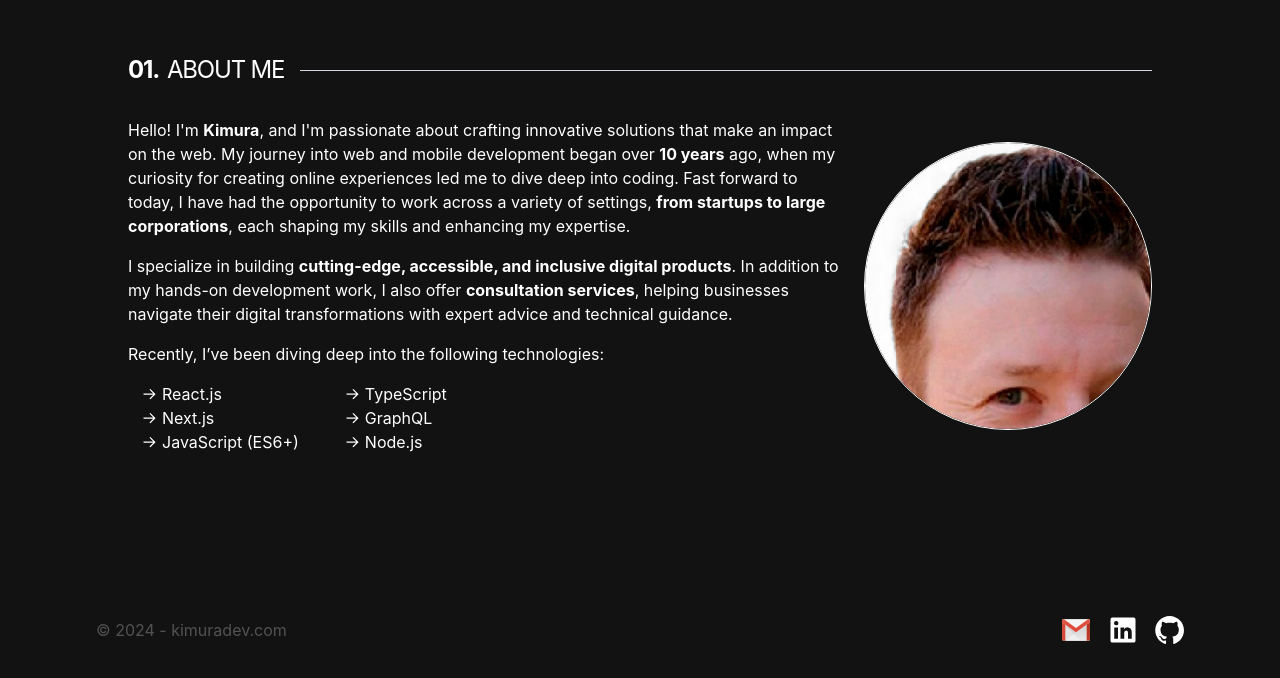
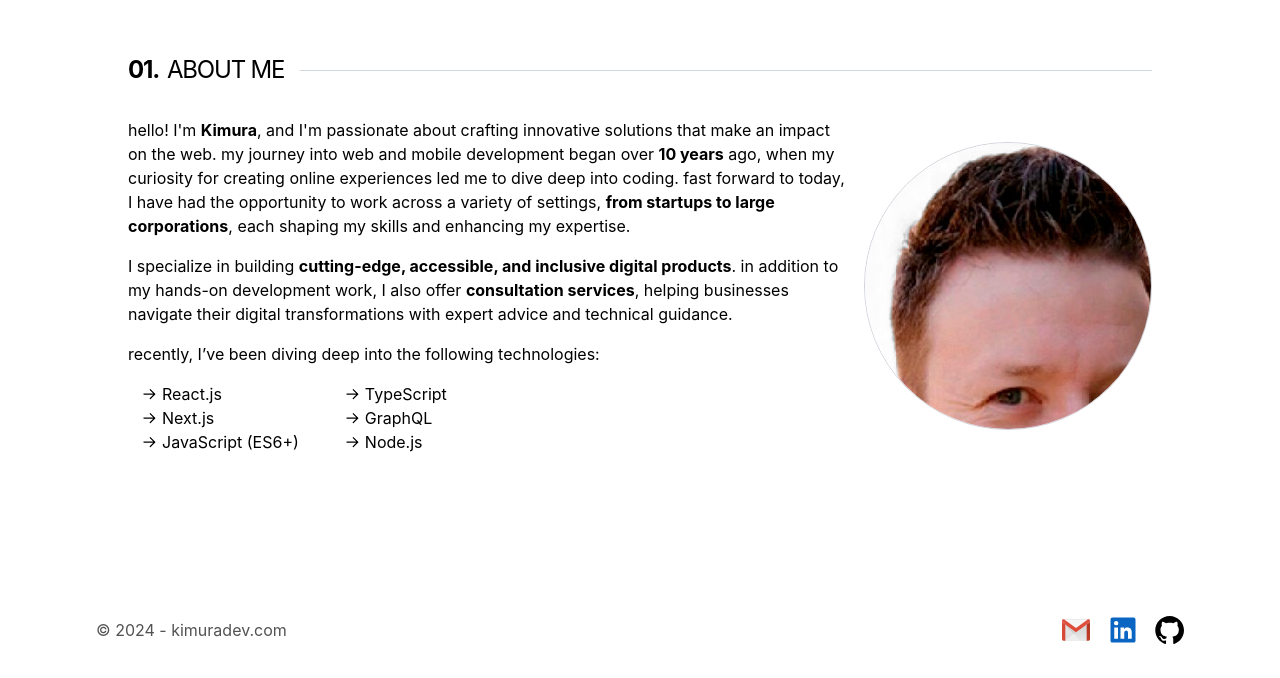
Before and after one commit to kimuradev/kimuradev-portfolio, a Next.js app: page /about-me in a window 1280 px wide. Shown: the part 122-800 px from the top of the page. Built offline with nearby package versions, Linux system fonts and the light colour scheme.

Commit message:
adjust title

```diff
--- a/app/(pages)/about-me/description.tsx
+++ b/app/(pages)/about-me/description.tsx
@@ -20,17 +20,17 @@ export default function Description() {
     return (
         <div className="flex flex-col gap-4">
             <p className="opacity-0 transition-fadein-right" style={{ animationDelay: `300ms` }}>
-                Hello! I'm <strong>Kimura</strong>, and I'm passionate about crafting innovative solutions that make an impact on the web.
-                My journey into web and mobile development began over <strong>10 years</strong> ago, when my curiosity for creating online experiences led me to dive deep into coding.
-                Fast forward to today, I have had the opportunity to work across a variety of settings, <strong>from startups to large corporations</strong>, each shaping my skills and enhancing my expertise.
+                hello! I'm <strong>Kimura</strong>, and I'm passionate about crafting innovative solutions that make an impact on the web.
+                my journey into web and mobile development began over <strong>10 years</strong> ago, when my curiosity for creating online experiences led me to dive deep into coding.
+                fast forward to today, I have had the opportunity to work across a variety of settings, <strong>from startups to large corporations</strong>, each shaping my skills and enhancing my expertise.
             </p>
             <p className="opacity-0 transition-fadein-right" style={{ animationDelay: `400ms` }}>
                 I specialize in building <strong>cutting-edge, accessible, and inclusive digital products</strong>.
-                In addition to my hands-on development work, I also offer <strong>consultation services</strong>, helping businesses navigate their digital
+                in addition to my hands-on development work, I also offer <strong>consultation services</strong>, helping businesses navigate their digital
                 transformations with expert advice and technical guidance.
             </p>
             <p className="opacity-0 transition-fadein-right" style={{ animationDelay: `500ms` }}>
-                Recently, I’ve been diving deep into the following technologies:
+                recently, I’ve been diving deep into the following technologies:
             </p>
             <div className="flex gap-12 ml-4"  >
                 <ul className="opacity-0 transition-fadein-right" style={{ animationDelay: `600ms` }}>
--- a/app/(pages)/about-me/page.tsx
+++ b/app/(pages)/about-me/page.tsx
@@ -3,8 +3,8 @@ import Description from "./description"
 import ProfileImage from "./profile-image"
 
 export const metadata = {
-  title: 'About Me',
-  description: 'Discover who I am.',
+  title: 'about me',
+  description: 'discover who I am.',
 }
 
 export default function Page() {
--- a/app/(pages)/contact/page.tsx
+++ b/app/(pages)/contact/page.tsx
@@ -2,7 +2,7 @@ import PageTitle from "app/components/page-title"
 import { Send } from "lucide-react"
 
 export const metadata = {
-  title: 'Contact me',
+  title: 'contact me',
   description: 'Let`s get in touch',
 }
 
@@ -25,7 +25,7 @@ export default function Page() {
 
         <h3 className="mb-8 opacity-0 transition-fadein-down"
           style={{ animationDelay: '700ms' }}>
-          Whether you have a question or just want to say hello, I'll do my best to respond.
+          whether you have a question or just want to say hello, I'll do my best to respond.
         </h3>
 
         <a
--- a/app/(pages)/experience/page.tsx
+++ b/app/(pages)/experience/page.tsx
@@ -1,7 +1,7 @@
 import PageTitle from "app/components/page-title"
 
 export const metadata = {
-  title: 'My Experiences',
+  title: 'experiences',
   description: 'Look all companies that I`ve worked',
 }
 
--- a/app/(pages)/work/page.tsx
+++ b/app/(pages)/work/page.tsx
@@ -1,7 +1,7 @@
 import PageTitle from "app/components/page-title"
 
 export const metadata = {
-  title: 'Some Jobs',
+  title: 'some jobs',
   description: 'See some things I`ve built',
 }
 
--- a/app/layout.tsx
+++ b/app/layout.tsx
@@ -13,8 +13,8 @@ import { Header } from './components/header'
 export const metadata: Metadata = {
   metadataBase: new URL(baseUrl),
   title: {
-    default: 'kimuradev | Portfolio',
-    template: '%s | Portfolio',
+    default: 'kimuradev | portfolio',
+    template: '%s | kimuradev.com',
   },
   description: 'Leandro Kimura portfolio.',
   openGraph: {
@@ -51,7 +51,7 @@ export default function RootLayout({
       <body className="flex flex-col antialiased h-screen w-screen p-8 lg:max-w-6xl lg:mx-auto">
         <ThemeProvider
           attribute="class"
-          defaultTheme="dark"
+          defaultTheme="light"
           disableTransitionOnChange
         >
           <Header />
--- a/app/page.tsx
+++ b/app/page.tsx
@@ -19,7 +19,7 @@ export default function Page() {
       <div className='max-w-[600px] opacity-0 transition-fadein-down'
         style={{ animationDelay: '800ms' }}>
         <p >
-          i'm a software engineer driven by a passion for technology and its potential to reshape the world.
+          I'm a software engineer driven by a passion for technology and its potential to reshape the world.
           explore my work to see how innovation and creativity can drive meaningful change.
         </p>
         <p>
```
